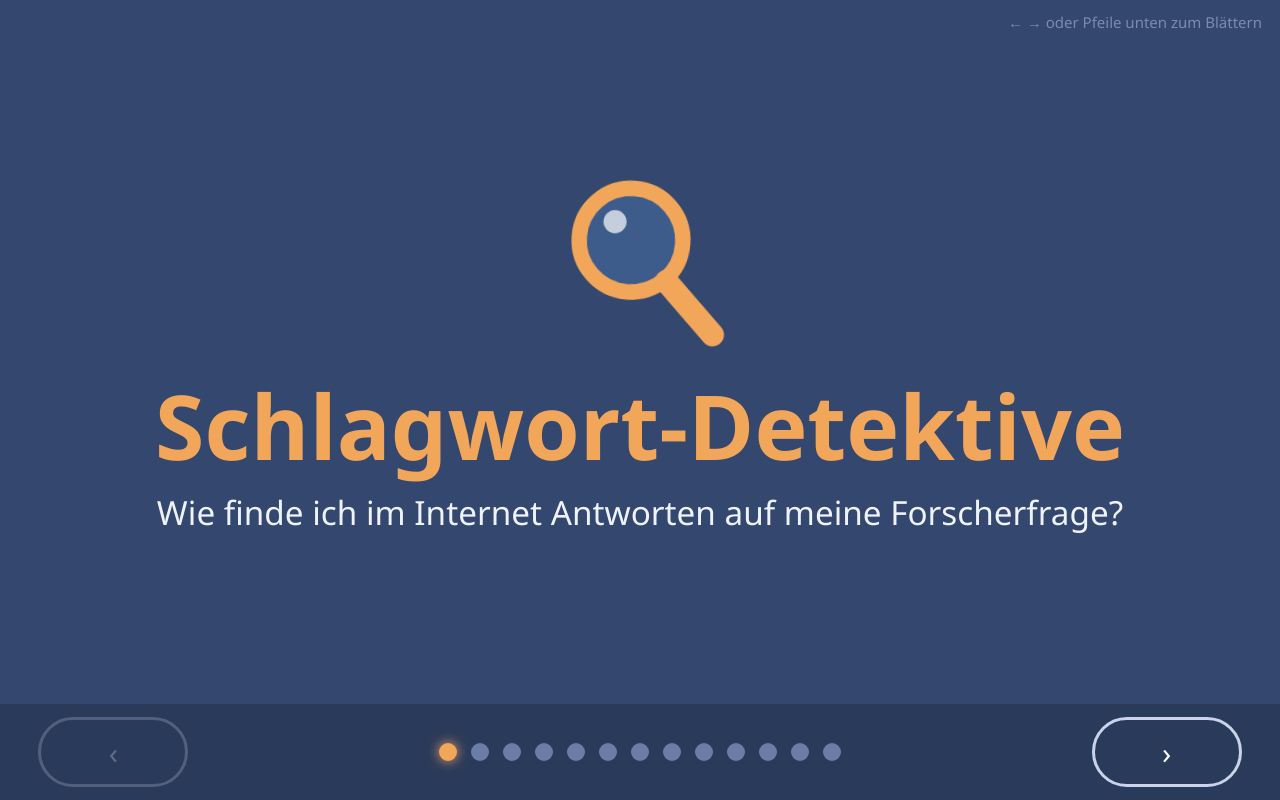
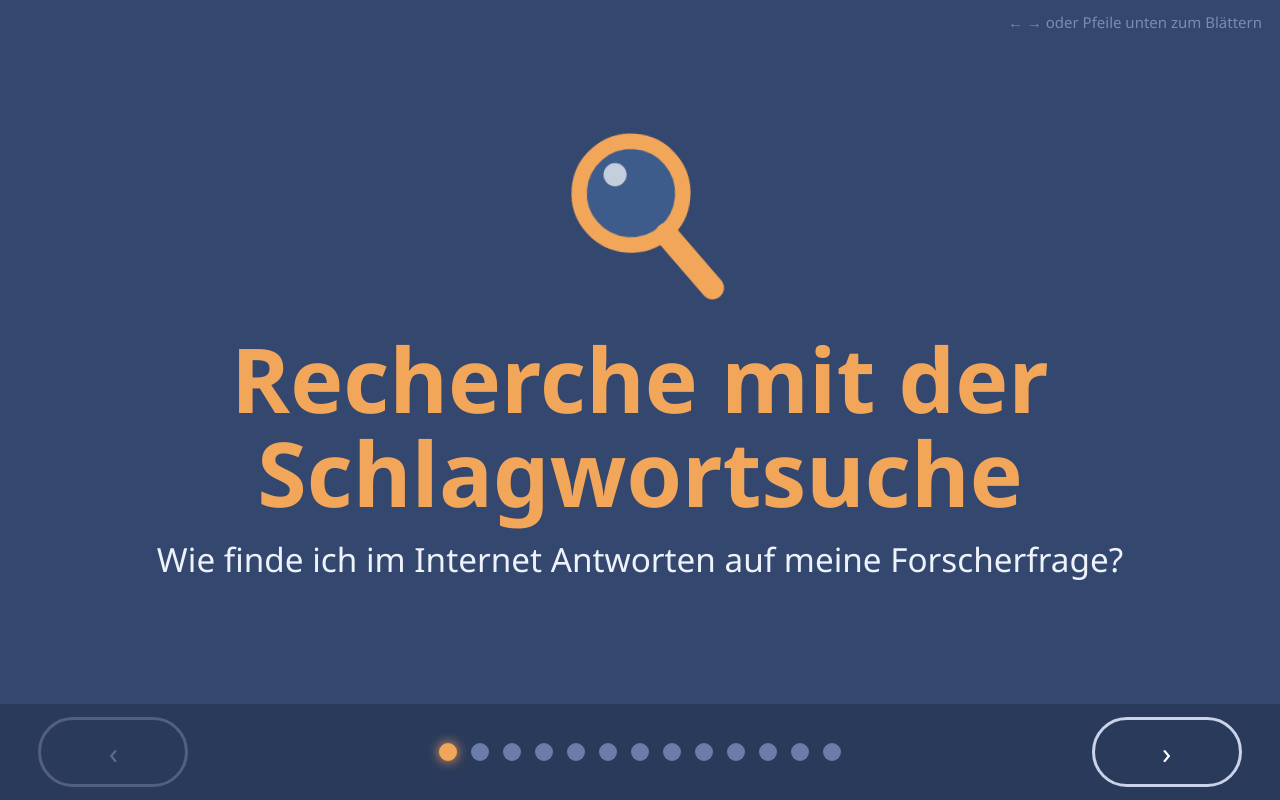
Before and after one commit to SchuleLG/schulelg.github.io, a plain HTML site: page tafel/schlagwortsuche/index.html in a window 1280 px wide. Drawn offline with Linux system fonts and the light colour scheme.

Commit message:
Präsentation umbenannt: Recherche mit der Schlagwortsuche
Co-Authored-By: Claude Opus 5.5 <noreply@anthropic.com>
Claude-Session: https://claude.ai/code/session_017ZdGSkiJ6dijyj83h9c99b

```diff
--- a/tafel/schlagwortsuche/index.html
+++ b/tafel/schlagwortsuche/index.html
@@ -3,7 +3,7 @@
 <meta name="viewport" content="width=device-width, initial-scale=1">
 <meta name="robots" content="noindex, nofollow">
 <link rel="icon" href="../../assets/biene.png">
-<title>Schlagwort-Detektive</title>
+<title>Recherche mit der Schlagwortsuche</title>
 <style>
 :root{--night:#34476E;--night2:#43588A;--orange:#F2A65A;--orange2:#E07A1F;--soft:#C9D3EA;--paper:#FBF6EC;--ink:#1F2A44;--blue:#5B9BE0;--green:#6BBF59;--grey:#9AA5C0}
 *{box-sizing:border-box;-webkit-tap-highlight-color:transparent}
@@ -131,7 +131,7 @@ ol.auftrag li.on{opacity:1}
 <!-- 0 Start -->
 <section class="screen on" id="s0">
   <svg class="lupe wobble" viewBox="0 0 100 100" aria-hidden="true"><circle cx="42" cy="42" r="27" fill="rgba(91,155,224,.25)" stroke="#F2A65A" stroke-width="8"/><line x1="62" y1="62" x2="88" y2="88" stroke="#F2A65A" stroke-width="12" stroke-linecap="round"/><circle cx="33" cy="33" r="6" fill="#fff" opacity=".7"/></svg>
-  <h1>Schlagwort-Detektive</h1>
+  <h1>Recherche mit der Schlagwortsuche</h1>
   <p class="say">Wie finde ich im Internet Antworten auf meine Forscherfrage?</p>
 </section>
 
```
Also changed, not shown: tafel/index.html (+1 -1 lines).
